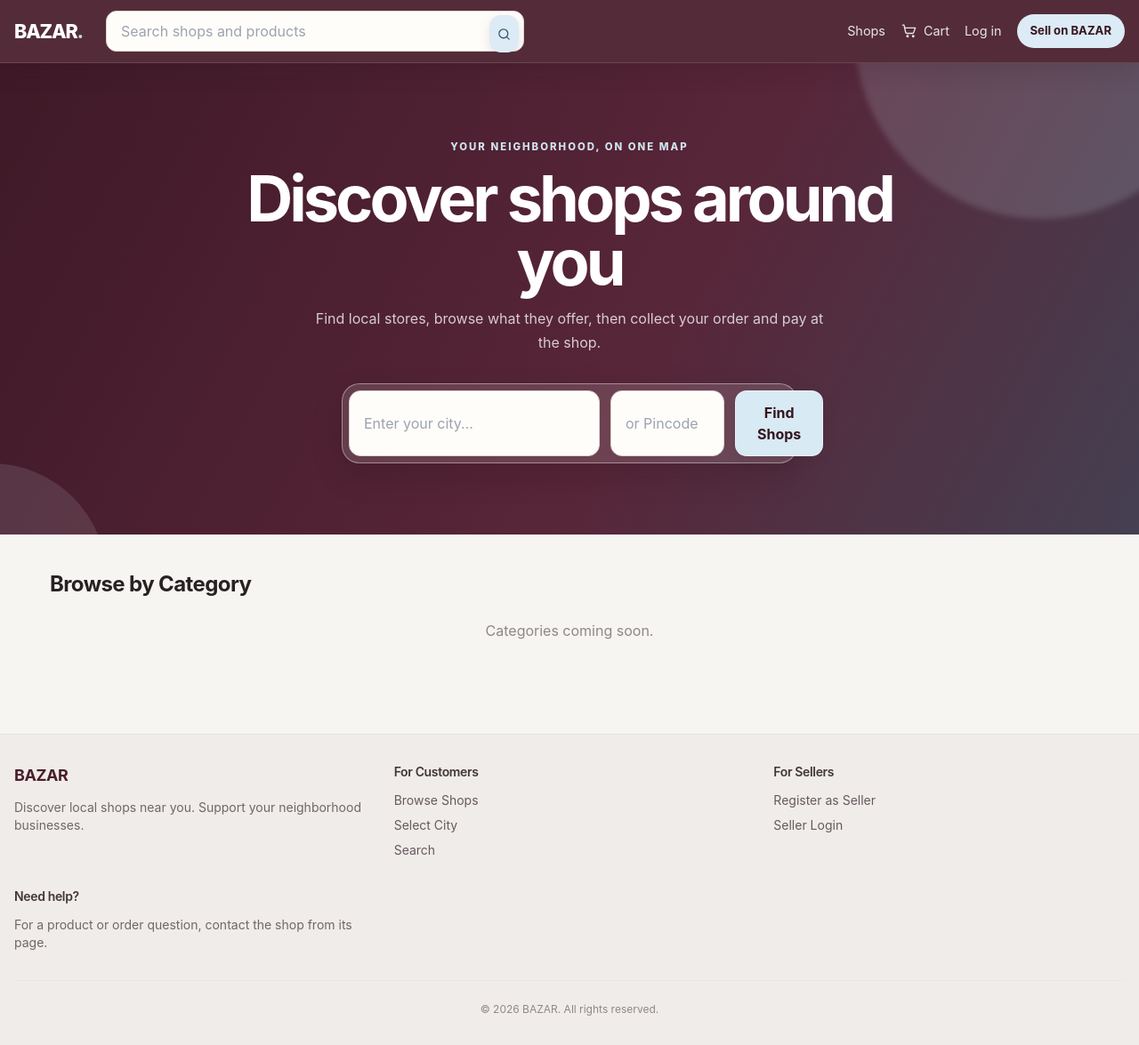
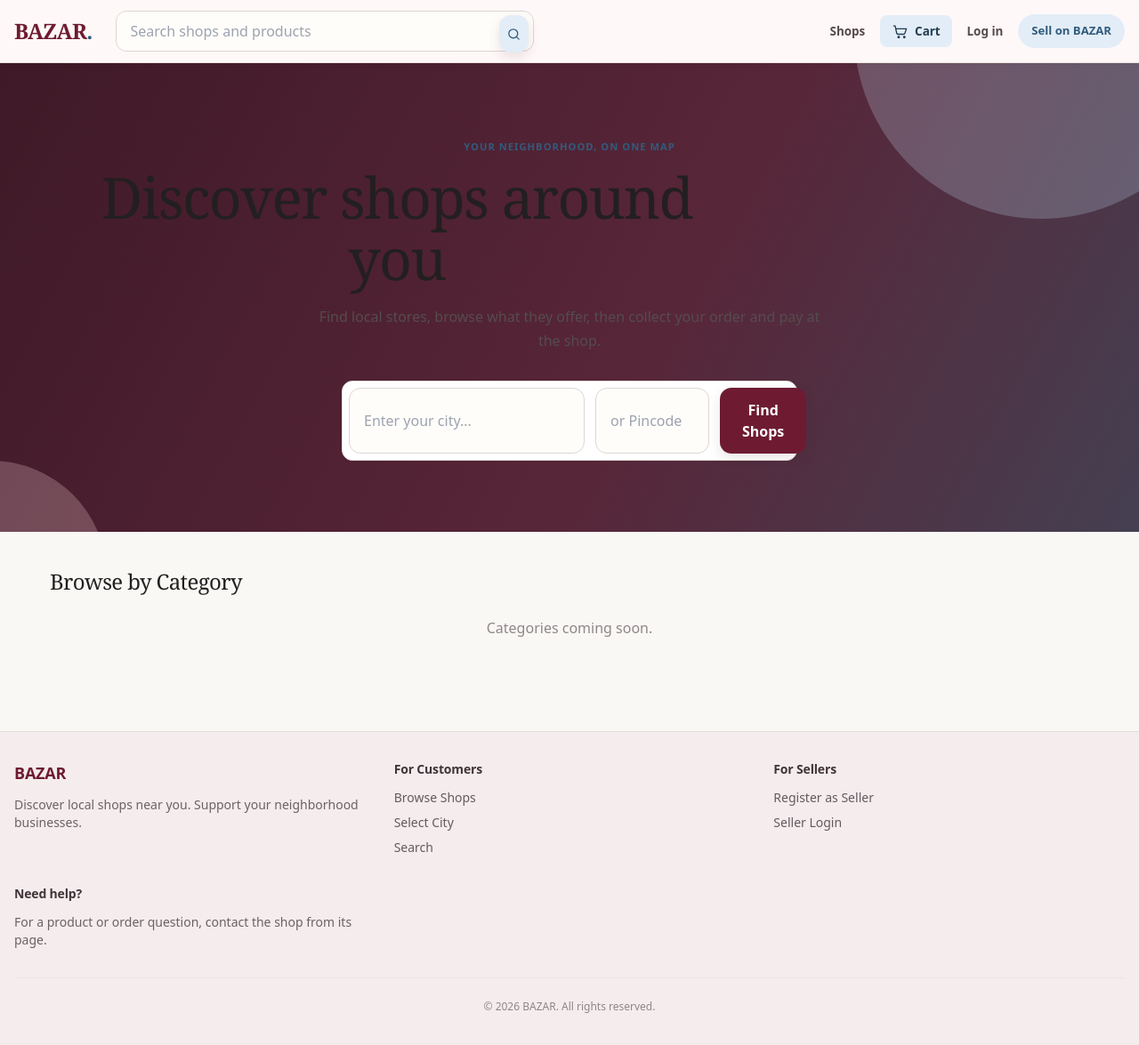
Before and after one commit to himanshunexus/BAZAR, a Django app: page / in a window 1280 px wide. Shown: the whole page at 89% size. After the commit the page ends 1139 px from the top, so only its background shows below. Run offline with Django 4.2, Linux system fonts and the light colour scheme; data that the repository does not hold is empty; some libraries are stand-ins or nearby versions.

Commit message:
Apply Stitch-inspired BAZAR design system

```diff
--- a/static/css/bazar-ui.css
+++ b/static/css/bazar-ui.css
@@ -1,21 +1,21 @@
 :root {
     color-scheme: light;
-    --bazar-wine: #4a1f2d;
-    --bazar-wine-deep: #35151f;
-    --bazar-berry: #71334a;
-    --bazar-ink: #272124;
-    --bazar-muted: #70666a;
-    --bazar-paper: #f7f5f2;
-    --bazar-surface: #fffdfa;
-    --bazar-line: #e8e2df;
-    --bazar-blue: #dcebf5;
-    --bazar-blue-strong: #bad4e4;
-    --bazar-blue-ink: #36566a;
+    --bazar-wine: #6e1b32;
+    --bazar-wine-deep: #551224;
+    --bazar-berry: #7e273e;
+    --bazar-ink: #231f20;
+    --bazar-muted: #6c6263;
+    --bazar-paper: #faf8f5;
+    --bazar-surface: #ffffff;
+    --bazar-line: #e4dfd8;
+    --bazar-blue: #e3edf7;
+    --bazar-blue-strong: #cbe0f1;
+    --bazar-blue-ink: #315c7c;
     --bazar-green: #26745c;
-    --bazar-shadow: 0 14px 36px rgb(53 21 31 / 8%);
-    --bazar-shadow-small: 0 5px 18px rgb(53 21 31 / 7%);
-    --bazar-radius: 18px;
-    --bazar-fast: 170ms;
+    --bazar-shadow: 0 6px 18px -2px rgb(64 59 61 / 7%), 0 2px 6px -1px rgb(64 59 61 / 3%);
+    --bazar-shadow-small: 0 1px 3px rgb(35 31 32 / 5%);
+    --bazar-radius: 14px;
+    --bazar-fast: 150ms;
 }
 
 html { scroll-behavior: smooth; }
@@ -23,7 +23,7 @@ body.bazar-site,
 body.bazar-admin {
     background: var(--bazar-paper) !important;
     color: var(--bazar-ink) !important;
-    font-family: Inter, ui-sans-serif, system-ui, -apple-system, BlinkMacSystemFont, "Segoe UI", sans-serif;
+    font-family: "Plus Jakarta Sans", ui-sans-serif, system-ui, -apple-system, BlinkMacSystemFont, "Segoe UI", sans-serif;
     -webkit-font-smoothing: antialiased;
 }
 
@@ -71,16 +71,16 @@ button, a, input, select, textarea { transition: color var(--bazar-fast) ease, b
 
 /* Navigation */
 .bazar-navbar {
-    color: #fff;
-    background: rgb(74 31 45 / 94%);
-    border-bottom: 1px solid rgb(255 255 255 / 12%);
-    box-shadow: 0 8px 28px rgb(37 19 25 / 16%);
-    -webkit-backdrop-filter: blur(18px);
-    backdrop-filter: blur(18px);
+    color: var(--bazar-ink);
+    background: rgb(255 248 248 / 96%);
+    border-bottom: 1px solid rgb(228 223 216 / 82%);
+    box-shadow: 0 1px 8px rgb(35 31 32 / 4%);
+    -webkit-backdrop-filter: blur(12px);
+    backdrop-filter: blur(12px);
 }
 .bazar-nav-shell { min-height: 70px; display: flex; align-items: center; gap: 26px; }
-.bazar-brand { color: #fff; font-size: 1.35rem; font-weight: 850; letter-spacing: -.055em; text-decoration: none; flex: 0 0 auto; }
-.bazar-brand span { color: #b9d8e8; }
+.bazar-brand { color: var(--bazar-wine); font-family: Newsreader, Georgia, serif; font-size: 1.5rem; font-weight: 600; letter-spacing: -.03em; text-decoration: none; flex: 0 0 auto; }
+.bazar-brand span { color: var(--bazar-blue-ink); }
 .bazar-nav-search { position: relative; flex: 1 1 360px; max-width: 470px; }
 .bazar-nav-search input, .bazar-mobile-search input {
     width: 100%; min-height: 42px; padding: 10px 46px 10px 16px; border-radius: 999px;
@@ -90,20 +90,21 @@ button, a, input, select, textarea { transition: color var(--bazar-fast) ease, b
 .bazar-nav-search button, .bazar-mobile-search button { position: absolute; top: 5px; right: 6px; width: 33px; height: 33px; display: grid; place-items: center; border: 0; border-radius: 50%; color: var(--bazar-blue-ink); background: var(--bazar-blue); }
 .bazar-nav-search svg, .bazar-mobile-search svg { width: 17px; height: 17px; fill: none; stroke: currentColor; stroke-width: 1.8; stroke-linecap: round; }
 .bazar-nav-actions { display: flex; align-items: center; gap: 17px; margin-left: auto; }
-.bazar-nav-link, .bazar-cart-link { color: rgb(255 255 255 / 88%); font-size: .9rem; text-decoration: none; }
-.bazar-nav-link:hover, .bazar-cart-link:hover { color: #c8e1ef; }
+.bazar-nav-link, .bazar-cart-link { color: #554c4d; font-size: .84rem; font-weight: 600; text-decoration: none; }
+.bazar-nav-link:hover, .bazar-cart-link:hover { color: var(--bazar-wine); }
 .bazar-nav-actions form { margin: 0; }
 .bazar-nav-actions form button { padding: 0; border: 0; background: none; cursor: pointer; }
-.bazar-cart-link { position: relative; display: inline-flex; align-items: center; gap: 7px; }
+.bazar-cart-link { position: relative; display: inline-flex; align-items: center; gap: 7px; padding: .5rem .8rem; border-radius: 8px; background: var(--bazar-blue); color: #233e51; }
 .bazar-cart-link svg { width: 19px; height: 19px; fill: none; stroke: currentColor; stroke-width: 1.7; stroke-linecap: round; stroke-linejoin: round; }
 .bazar-cart-count { position: absolute; top: -9px; left: 11px; min-width: 17px; height: 17px; padding: 0 4px; display: grid; place-items: center; border-radius: 999px; color: var(--bazar-wine-deep); background: #cce3f0; font-size: .68rem; font-weight: 800; }
-.bazar-sell-cta { display: inline-flex; align-items: center; justify-content: center; min-height: 38px; padding: 0 15px; border-radius: 999px; color: var(--bazar-wine-deep); background: #dcebf5; font-size: .82rem; font-weight: 750; text-decoration: none; }
+.bazar-sell-cta { display: inline-flex; align-items: center; justify-content: center; min-height: 38px; padding: 0 15px; border-radius: 999px; color: var(--bazar-blue-ink); background: var(--bazar-blue); font-size: .82rem; font-weight: 700; text-decoration: none; }
 .bazar-sell-cta:hover { color: var(--bazar-wine-deep); background: #c8dfed; transform: translateY(-1px); }
 .bazar-mobile-menu, .bazar-mobile-search { display: none; }
 
 /* Storefront surface, hierarchy and action controls */
 main { min-width: 0; }
-h1, h2, h3, h4 { color: var(--bazar-ink); letter-spacing: -.025em; }
+h1, h2, h3, h4 { color: var(--bazar-ink); letter-spacing: -.018em; }
+h1, h2 { font-family: Newsreader, Georgia, serif; font-weight: 500 !important; }
 h1 { line-height: 1.12; }
 main .max-w-7xl { width: min(100% - 2rem, 1200px); }
 .bazar-hero { position: relative; isolation: isolate; overflow: hidden; }
@@ -111,14 +112,14 @@ main .max-w-7xl { width: min(100% - 2rem, 1200px); }
 .bazar-hero::before { width: 420px; height: 420px; right: -100px; top: -245px; background: rgb(203 229 241 / 16%); filter: blur(3px); }
 .bazar-hero::after { width: 260px; height: 260px; left: -140px; bottom: -180px; background: rgb(220 235 245 / 12%); }
 .bazar-hero-content { max-width: 760px; margin-inline: auto; }
-.bazar-hero h1 { max-width: 780px; margin: 12px auto 14px; color: #fff !important; font-size: clamp(2.35rem, 6vw, 4.5rem); letter-spacing: -.055em; }
-.bazar-hero p { color: rgb(255 255 255 / 77%) !important; line-height: 1.7; }
-.bazar-eyebrow { display: inline-block; color: #cfe4ef; font-size: .71rem; font-weight: 800; letter-spacing: .18em; }
-.bazar-hero form > div { padding: 7px; border: 1px solid rgb(255 255 255 / 40%); border-radius: 20px; background: rgb(255 255 255 / 13%); box-shadow: 0 14px 34px rgb(31 13 19 / 18%); -webkit-backdrop-filter: blur(14px); backdrop-filter: blur(14px); }
-.bazar-hero form input { min-height: 48px; border: 1px solid transparent; border-radius: 13px; background: #fffdfa; }
+.bazar-hero h1 { max-width: 780px; margin: 12px 0 18px; color: var(--bazar-ink) !important; font-size: clamp(2.5rem, 5vw, 4.25rem); letter-spacing: -.035em; line-height: 1.08; }
+.bazar-hero p { color: #554c4d !important; line-height: 1.65; }
+.bazar-eyebrow { display: inline-flex; align-items: center; gap: .45rem; color: var(--bazar-blue-ink); font-size: .7rem; font-weight: 700; letter-spacing: .09em; text-transform: uppercase; }
+.bazar-hero form > div { padding: 7px; border: 1px solid var(--bazar-line); border-radius: 12px; background: #fff; box-shadow: var(--bazar-shadow-small); }
+.bazar-hero form input { min-height: 46px; border: 1px solid var(--bazar-line); border-radius: 8px; background: #fff; }
 .bazar-hero form input:focus { border-color: #a5c7db; outline: none; box-shadow: 0 0 0 3px rgb(185 216 232 / 35%); }
-.bazar-primary-button { color: var(--bazar-wine-deep) !important; background: #d8eaf4 !important; border: 1px solid rgb(255 255 255 / 35%); box-shadow: 0 5px 14px rgb(33 23 27 / 12%); }
-.bazar-primary-button:hover { background: #c2deed !important; transform: translateY(-1px); }
+.bazar-primary-button { color: #fff !important; background: var(--bazar-wine) !important; border: 1px solid transparent; box-shadow: none; }
+.bazar-primary-button:hover { color: #fff !important; background: var(--bazar-wine-deep) !important; transform: translateY(-1px); }
 main > .max-w-7xl, main > section:not(.bazar-hero) { animation: bazar-rise .32s ease both; }
 main section h2 { margin-bottom: 1.35rem; }
 .rounded-xl { border-radius: var(--bazar-radius) !important; }
@@ -175,14 +176,15 @@ a.bg-white.rounded-xl:hover, .bg-white.rounded-xl.hover\:shadow-md:hover { box-s
     .bazar-nav-shell { min-height: 58px; gap: 12px; }
     .bazar-brand { font-size: 1.22rem; }
     .bazar-desktop-only { display: none !important; }
+    .bazar-nav-actions > .bazar-profile-link, .bazar-nav-actions > .bazar-role-link { display: none !important; }
     .bazar-nav-actions { gap: 13px; }
-    .bazar-cart-link { width: 36px; height: 36px; justify-content: center; border: 1px solid rgb(255 255 255 / 20%); border-radius: 50%; }
+    .bazar-cart-link { width: 36px; height: 36px; padding: 0; justify-content: center; border: 1px solid #d2e4f4; border-radius: 50%; }
     .bazar-cart-link svg { width: 18px; height: 18px; }
     .bazar-mobile-menu { position: relative; display: block; }
-    .bazar-mobile-menu summary { width: 38px; height: 38px; display: grid; place-items: center; list-style: none; cursor: pointer; border: 1px solid rgb(255 255 255 / 25%); border-radius: 50%; }
+.bazar-mobile-menu summary { width: 38px; height: 38px; display: grid; place-items: center; list-style: none; cursor: pointer; border: 1px solid var(--bazar-line); border-radius: 50%; }
     .bazar-mobile-menu summary::-webkit-details-marker { display: none; }
-    .bazar-mobile-menu summary svg { width: 19px; height: 19px; fill: none; stroke: #fff; stroke-width: 1.8; stroke-linecap: round; }
-    .bazar-mobile-menu[open] summary { background: rgb(255 255 255 / 13%); }
+.bazar-mobile-menu summary svg { width: 19px; height: 19px; fill: none; stroke: var(--bazar-wine); stroke-width: 1.8; stroke-linecap: round; }
+.bazar-mobile-menu[open] summary { background: var(--bazar-blue); }
     .bazar-mobile-menu-panel { position: absolute; top: calc(100% + 12px); right: -4px; z-index: 70; width: min(290px, calc(100vw - 2rem)); padding: 8px; border: 1px solid rgb(255 255 255 / 20%); border-radius: 17px; background: #fffdfa; box-shadow: 0 18px 40px rgb(36 18 24 / 23%); }
     .bazar-mobile-menu-panel a, .bazar-mobile-menu-panel button { display: block; width: 100%; padding: 12px 13px; border: 0; border-radius: 11px; color: #4e3b43; background: transparent; text-align: left; text-decoration: none; font-size: .94rem; }
     .bazar-mobile-menu-panel a:hover, .bazar-mobile-menu-panel button:hover { background: #eaf2f7; color: var(--bazar-wine); }
@@ -201,10 +203,64 @@ a.bg-white.rounded-xl:hover, .bg-white.rounded-xl.hover\:shadow-md:hover { box-s
 
 @media (max-width: 420px) {
     .bazar-nav-shell { padding-inline: .8rem; }
-    .bazar-hero h1 { font-size: 2.25rem; }
+    .bazar-hero h1 { font-size: 2rem; }
     .bazar-site main .grid-cols-2 { gap: .7rem; }
     .bazar-admin .md\:hidden.px-4.pt-4 { gap: .45rem; }
     .bazar-admin .md\:hidden.px-4.pt-4 a { font-size: .7rem; }
+}
+
+/* Stitch editorial marketplace system */
+.bazar-site { letter-spacing: normal; }
+.bazar-site h1, .bazar-site h2 { letter-spacing: -.025em; }
+.bazar-site h3, .bazar-site h4 { letter-spacing: -.012em; }
+.bazar-hero { background: var(--bazar-paper) !important; color: var(--bazar-ink) !important; }
+.bazar-hero::before { background: rgb(203 230 255 / 22%); filter: none; }
+.bazar-hero::after { background: rgb(255 217 222 / 24%); }
+.bazar-hero-content { max-width: 1280px; margin-inline: auto; text-align: left; }
+.bazar-hero-layout { display: grid; grid-template-columns: minmax(0, 1fr) 260px; gap: 2.5rem; align-items: end; }
+.bazar-hero .bazar-hero-copy { max-width: 760px; }
+.bazar-hero .bazar-hero-copy em { color: var(--bazar-wine); font-weight: 400; }
+.bazar-hero .bazar-hero-search { max-width: 660px; margin: 1.5rem 0 0; }
+.bazar-hero .bazar-hero-search > div { display: grid; grid-template-columns: minmax(0, 1fr) minmax(0, .72fr) auto; gap: .55rem; }
+.bazar-hero .bazar-hero-aside { align-self: end; max-width: 260px; padding: 1rem; border: 1px solid rgb(228 223 216 / 80%); border-radius: 12px; background: rgb(255 255 255 / 82%); box-shadow: var(--bazar-shadow-small); }
+.bazar-hero .bazar-hero-aside strong { display: block; margin-bottom: .25rem; color: var(--bazar-ink); font-size: 1rem; }
+.bazar-hero .bazar-hero-aside span { display: block; color: var(--bazar-muted); font-size: .78rem; line-height: 1.5; }
+.bazar-section-kicker { display: block; margin-bottom: .45rem; color: var(--bazar-blue-ink); font-size: .68rem; font-weight: 700; letter-spacing: .08em; text-transform: uppercase; }
+.bazar-category-list { display: flex; gap: .65rem; overflow-x: auto; padding: .15rem .05rem .65rem; scrollbar-width: thin; }
+.bazar-category-chip { flex: 0 0 auto; display: inline-flex; align-items: center; gap: .45rem; min-height: 40px; padding: .55rem .85rem; border: 1px solid var(--bazar-line); border-radius: 999px; background: #fff; color: #403b3d; font-size: .78rem; font-weight: 600; text-decoration: none; transition: background-color var(--bazar-fast) ease, border-color var(--bazar-fast) ease, color var(--bazar-fast) ease, transform var(--bazar-fast) ease; }
+.bazar-category-chip:hover { transform: translateY(-1px); border-color: #cbdde8; background: var(--bazar-blue); color: var(--bazar-blue-ink); }
+.bazar-shop-card { color: inherit; text-decoration: none; }
+.bazar-shop-card h3 { margin: 0; color: var(--bazar-ink); font-family: Newsreader, Georgia, serif; font-size: 1.35rem; font-weight: 500; line-height: 1.18; letter-spacing: -.012em; }
+.bazar-shop-card .bazar-shop-placeholder { background: #f3efe9; }
+.bazar-shop-card .bazar-shop-placeholder span { color: #8d7780; }
+.bazar-pickup-panel { border: 1px solid #efe6e7; border-radius: 18px; background: #f5eced; }
+.bazar-step-card { height: 100%; border: 1px solid rgb(228 223 216 / 78%); border-radius: 12px; background: #fff; }
+.bazar-step-number { display: grid; width: 32px; height: 32px; place-items: center; border-radius: 50%; background: var(--bazar-blue); color: var(--bazar-blue-ink); font-size: .82rem; font-weight: 700; }
+.bazar-site .bg-indigo-600, .bazar-site a.bg-indigo-600, .bazar-site button.bg-indigo-600 { color: #fff !important; }
+.bazar-site .bg-indigo-100 { color: var(--bazar-blue-ink) !important; }
+.bazar-site .bg-yellow-50, .bazar-site .bg-yellow-100 { color: #674821 !important; }
+.bazar-site .bg-red-50 { color: #7b2830 !important; }
+.bazar-site .bg-blue-50, .bazar-site .bg-blue-100 { color: var(--bazar-blue-ink) !important; }
+.bazar-site .rounded-xl { border-radius: 12px !important; }
+.bazar-site .shadow-sm { box-shadow: var(--bazar-shadow-small) !important; }
+.bazar-site .bg-white.rounded-xl { border-color: var(--bazar-line); }
+.bazar-footer { background: #f5eced !important; }
+.bazar-footer .bazar-pickup-pledge { padding: 1rem; border: 1px solid var(--bazar-line); border-radius: 12px; background: #fff; }
+.bazar-admin, .bazar-admin * { font-family: "Plus Jakarta Sans", ui-sans-serif, system-ui, sans-serif; }
+.bazar-admin h1, .bazar-admin h2, .bazar-admin h3 { font-family: Newsreader, Georgia, serif; letter-spacing: -.015em; }
+
+@media (max-width: 767px) {
+    .bazar-hero-content { text-align: left; }
+    .bazar-hero-layout { grid-template-columns: minmax(0, 1fr); gap: 0; }
+    .bazar-hero .bazar-hero-search { max-width: none; }
+    .bazar-hero .bazar-hero-search > div { grid-template-columns: minmax(0, 1fr) minmax(0, .7fr); }
+    .bazar-hero .bazar-hero-search button { grid-column: 1 / -1; }
+    .bazar-hero .bazar-hero-aside { max-width: none; margin-top: 1.1rem; }
+}
+
+@media (max-width: 420px) {
+    .bazar-hero .bazar-hero-search > div { grid-template-columns: 1fr; }
+    .bazar-hero .bazar-hero-search button { grid-column: auto; }
 }
 
 @media (prefers-reduced-motion: reduce) {
```
